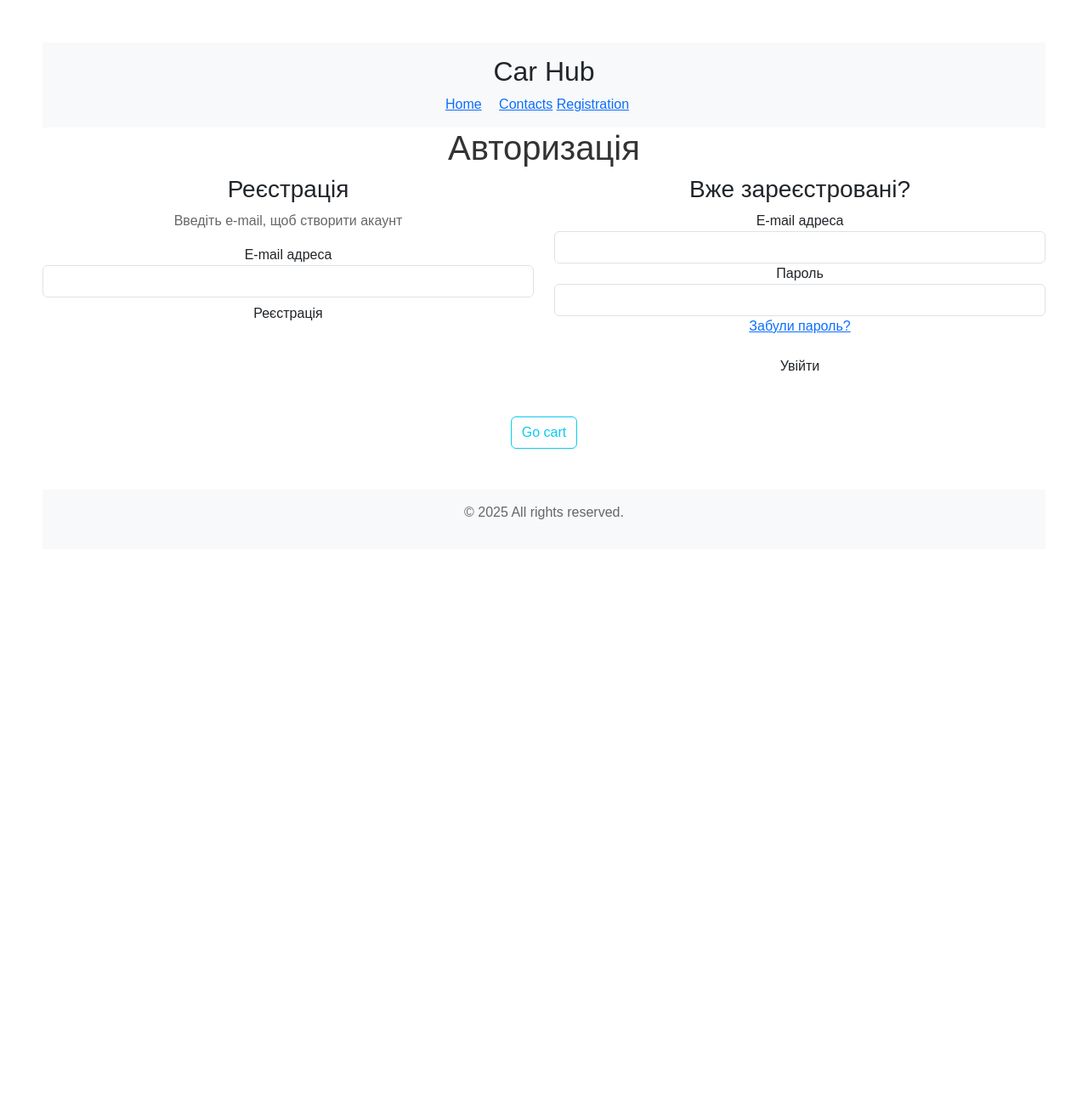
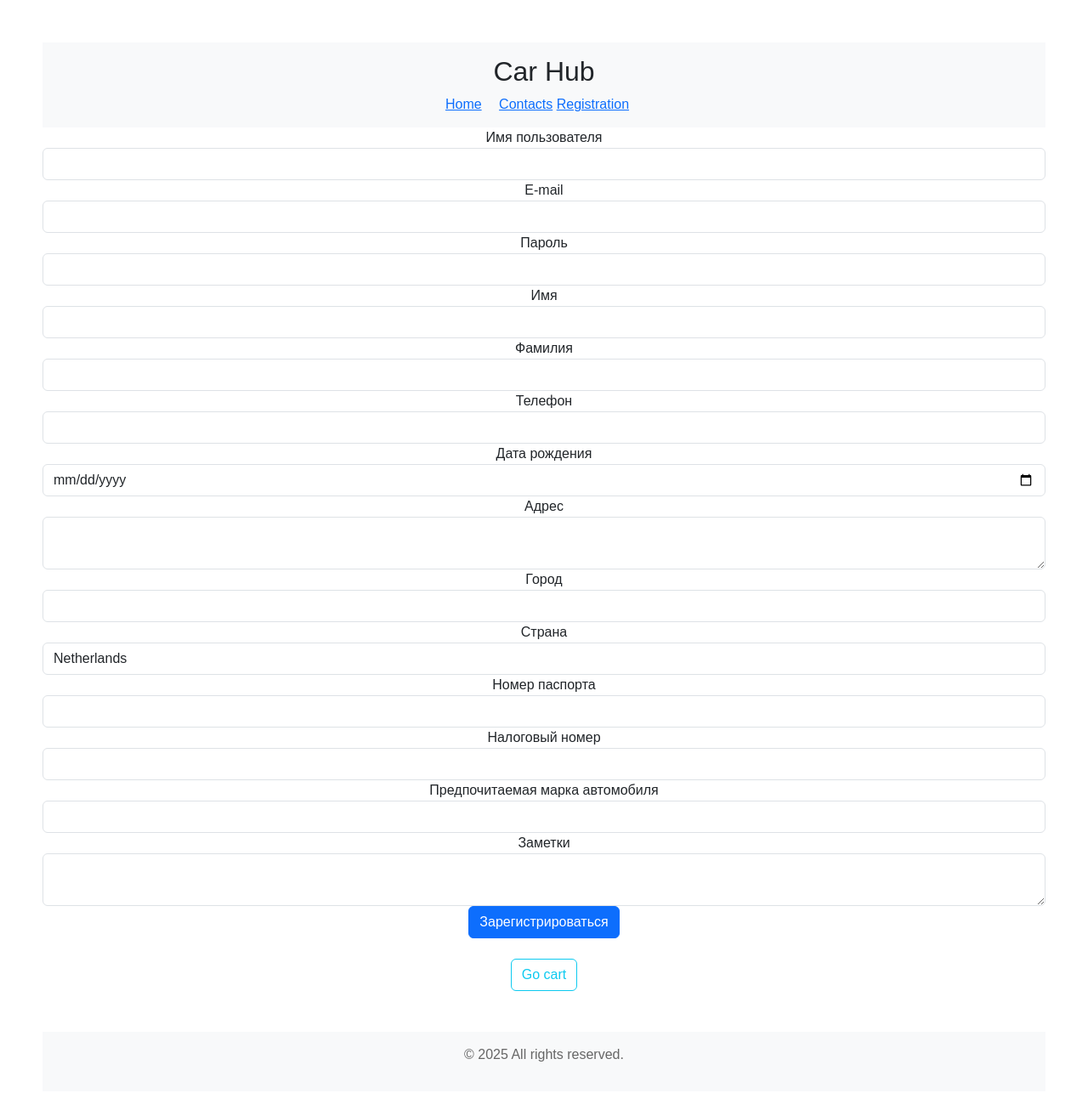
Before and after one commit to Evgen-dev1989/car_hub, a Django app: page /registr/ in a window 1280 px wide. Shown: the top 1306 px of the page at 85% size. Before the commit the page ends 611 px from the top, so only its background shows below. Run offline with Django 5.2, Linux system fonts and the light colour scheme.

Commit message:
+user_register

```diff
--- a/car_hub/car/views.py
+++ b/car_hub/car/views.py
@@ -24,19 +24,53 @@ def category_detail(request, category_id):
 
 
 
+
+
+from django.contrib.auth.models import User
+from django.contrib import messages
+from django.shortcuts import render, redirect
+from client.models import Client
+
 def user_register(request):
     if request.method == 'POST':
         username = request.POST.get('username')
         email = request.POST.get('email')
         password = request.POST.get('password')
-        if username and email and password:
+        first_name = request.POST.get('first_name')
+        last_name = request.POST.get('last_name')
+        phone = request.POST.get('phone')
+        birth_date = request.POST.get('birth_date')
+        address = request.POST.get('address')
+        city = request.POST.get('city')
+        country = request.POST.get('country', 'Netherlands')  # Значение по умолчанию
+        passport_number = request.POST.get('passport_number')
+        tax_id = request.POST.get('tax_id')
+        preferred_car_brand = request.POST.get('preferred_car_brand')
+        notes = request.POST.get('notes')
+
+        if username and email and password and first_name and last_name and phone:
             user = User.objects.create_user(username=username, email=email, password=password)
-            Client.objects.create(user=user)
-            messages.add_message(request, messages.SUCCESS, "Account created. Login", extra_tags="register")
+            Client.objects.create(
+                user=user,
+                first_name=first_name,
+                last_name=last_name,
+                phone=phone,
+                email=email,
+                birth_date=birth_date,
+                address=address,
+                city=city,
+                country=country,
+                passport_number=passport_number,
+                tax_id=tax_id,
+                preferred_car_brand=preferred_car_brand,
+                notes=notes
+            )
+            messages.add_message(request, messages.SUCCESS, "Аккаунт создан. Войдите в систему.", extra_tags="register")
             return redirect('login-register')
         else:
-            messages.add_message(request, messages.WARNING, "Please fill in all fields.", extra_tags="register")
+            messages.add_message(request, messages.WARNING, "Пожалуйста, заполните все обязательные поля.", extra_tags="register")
     return render(request, 'registration.html')
+
 
 def cart_add(request, car_id):
     car = get_object_or_404(Car, id=car_id)
--- a/car_hub/templates/categories_cars.html
+++ b/car_hub/templates/categories_cars.html
@@ -27,9 +27,9 @@
     <header class="container-fluid text-center">
         <h2>Car Hub</h2>
         <nav>
-            <a href="#" class="me-3">Home</a>
+            <a href="{% url 'car' %}" class="me-3">Home</a>
             <a href="#">Сontacts</a>
-            <a href="#" class="me-3">Registration</a>
+            <a href="{% url 'registr' %}" class="me-3">Registration</a>
         </nav>
     </header>
 
--- a/car_hub/templates/registration.html
+++ b/car_hub/templates/registration.html
@@ -27,66 +27,75 @@
     <header class="container-fluid text-center">
         <h2>Car Hub</h2>
         <nav>
-            <a href="#" class="me-3">Home</a>
+            <a href="{% url 'car' %}" class="me-3">Home</a>
             <a href="#">Сontacts</a>
-            <a href="#" class="me-3">Registration</a>
+            <a href="" class="me-3">Registration</a>
         </nav>
     </header>
 
     <main>
+        <form method="post" action="{% url 'registr' %}">
+            {% csrf_token %}
+            <div class="form-group">
+                <label for="username">Имя пользователя</label>
+                <input type="text" id="username" name="username" class="form-control" required>
+            </div>
+            <div class="form-group">
+                <label for="email">E-mail</label>
+                <input type="email" id="email" name="email" class="form-control" required>
+            </div>
+            <div class="form-group">
+                <label for="password">Пароль</label>
+                <input type="password" id="password" name="password" class="form-control" required>
+            </div>
+            <div class="form-group">
+                <label for="first_name">Имя</label>
+                <input type="text" id="first_name" name="first_name" class="form-control" required>
+            </div>
+            <div class="form-group">
+                <label for="last_name">Фамилия</label>
+                <input type="text" id="last_name" name="last_name" class="form-control" required>
+            </div>
+            <div class="form-group">
+                <label for="phone">Телефон</label>
+                <input type="text" id="phone" name="phone" class="form-control" required>
+            </div>
+            <div class="form-group">
+                <label for="birth_date">Дата рождения</label>
+                <input type="date" id="birth_date" name="birth_date" class="form-control">
+            </div>
+            <div class="form-group">
+                <label for="address">Адрес</label>
+                <textarea id="address" name="address" class="form-control"></textarea>
+            </div>
+            <div class="form-group">
+                <label for="city">Город</label>
+                <input type="text" id="city" name="city" class="form-control">
+            </div>
+            <div class="form-group">
+                <label for="country">Страна</label>
+                <input type="text" id="country" name="country" class="form-control" value="Netherlands">
+            </div>
+            <div class="form-group">
+                <label for="passport_number">Номер паспорта</label>
+                <input type="text" id="passport_number" name="passport_number" class="form-control">
+            </div>
+            <div class="form-group">
+                <label for="tax_id">Налоговый номер</label>
+                <input type="text" id="tax_id" name="tax_id" class="form-control">
+            </div>
+            <div class="form-group">
+                <label for="preferred_car_brand">Предпочитаемая марка автомобиля</label>
+                <input type="text" id="preferred_car_brand" name="preferred_car_brand" class="form-control">
+            </div>
+            <div class="form-group">
+                <label for="notes">Заметки</label>
+                <textarea id="notes" name="notes" class="form-control"></textarea>
+            </div>
+            <button type="submit" class="btn btn-primary">Зарегистрироваться</button>
+        </form>
 
-        <div id="center_column" class="center_column col-xs-12 col-sm-12">
-            <h1 class="page-heading">Авторизація</h1>
-            <!---->
-            <div class="row">
-                <div class="col-xs-12 col-sm-6">
-                    <form action="https://fastexua.com/uk/authentication" method="post" id="create-account_form" class="box">
-                        <h3 class="page-subheading">Реєстрація</h3>
-                        <div class="form_content clearfix">
-                            <p>Введіть e-mail, щоб створити акаунт</p>
-                            <div class="alert alert-danger" id="create_account_error" style="display:none"></div>
-                            <div class="form-group">
-                                <label for="email_create">E-mail адреса</label>
-                                <input type="email" class="is_required validate account_input form-control" data-validate="isEmail" id="email_create" name="email_create" value="">
-                            </div>
-                            <div class="submit">
-                                <input type="hidden" class="hidden" name="back" value="my-account">						<button class="btn btn-default button button-medium exclusive" type="submit" id="SubmitCreate" name="SubmitCreate">
-                                    <span>
-                                        <i class="icon-user left"></i>
-                                        Реєстрація
-                                    </span>
-                                </button>
-                                <input type="hidden" class="hidden" name="SubmitCreate" value="Реєстрація">
-                            </div>
-                        </div>
-                    </form>
-                </div>
-                <div class="col-xs-12 col-sm-6">
-                    <form action="https://fastexua.com/uk/authentication" method="post" id="login_form" class="box">
-                        <h3 class="page-subheading">Вже зареєстровані?</h3>
-                        <div class="form_content clearfix">
-                            <div class="form-group form-ok">
-                                <label for="email">E-mail адреса</label>
-                                <input class="is_required validate account_input form-control" data-validate="isEmail" type="email" id="email" name="email" value="">
-                            </div>
-                            <div class="form-group form-ok">
-                                <label for="passwd">Пароль</label>
-                                <input class="is_required validate account_input form-control" type="password" data-validate="isPasswd" id="passwd" name="passwd" value="">
-                            </div>
-                            <p class="lost_password form-group"><a href="https://fastexua.com/uk/password-recovery" title="Відновити втрачений пароль" rel="nofollow">Забули пароль?</a></p>
-                            <p class="submit">
-                                <input type="hidden" class="hidden" name="back" value="my-account">						<button type="submit" id="SubmitLogin" name="SubmitLogin" class="button btn btn-default button-medium">
-                                    <span>
-                                        <i class="icon-lock left"></i>
-                                        Увійти
-                                    </span>
-                                </button>
-                            </p>
-                        </div>
-                    </form>
-                </div>
-            </div>
-                                </div>
+
     </main>
 
     </br>
```
